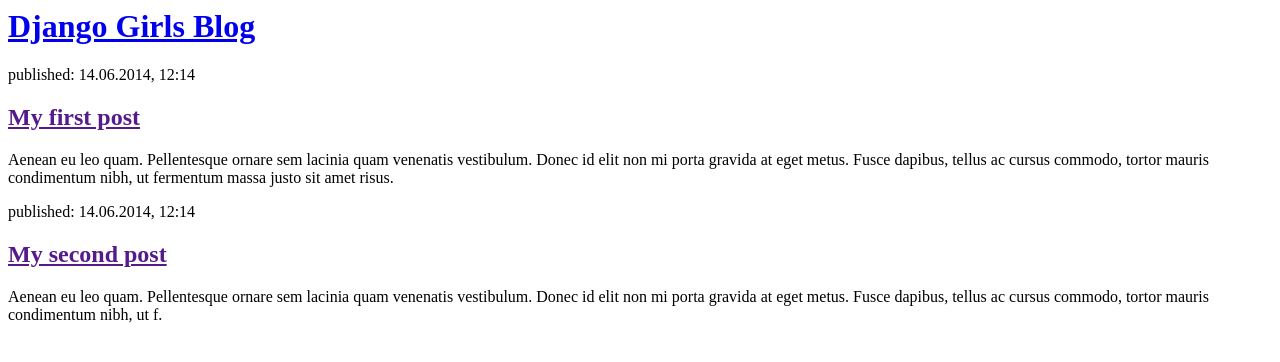
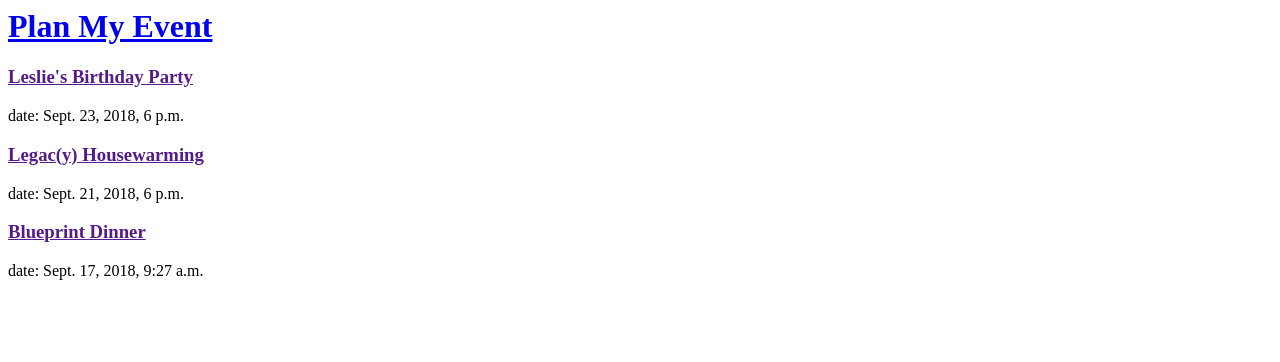
Before and after one commit to lesliexin/plan_my_event, a Django app: page / in a window 1280 px wide. Shown: the top 362 px of the page. Run offline with Django 3.2, Linux system fonts and the light colour scheme; data comes from the database, SQL or seed files in the repository; both versions use the stored data as it was after the commit.

Commit message:
modified templates to display events

```diff
--- a/my_event_site/event_app/templates/event_app/event_list.html
+++ b/my_event_site/event_app/templates/event_app/event_list.html
@@ -1,22 +1,17 @@
 <html>
     <head>
-        <title>Plan mhy event</title>
+        <title>Plan My Event</title>
     </head>
     <body>
         <div>
-            <h1><a href="/">Django Girls Blog</a></h1>
-        </div>
+    		<h1><a href="/">Plan My Event</a></h1>
+		</div>
 
-        <div>
-            <p>published: 14.06.2014, 12:14</p>
-            <h2><a href="">My first post</a></h2>
-            <p>Aenean eu leo quam. Pellentesque ornare sem lacinia quam venenatis vestibulum. Donec id elit non mi porta gravida at eget metus. Fusce dapibus, tellus ac cursus commodo, tortor mauris condimentum nibh, ut fermentum massa justo sit amet risus.</p>
-        </div>
-
-        <div>
-            <p>published: 14.06.2014, 12:14</p>
-            <h2><a href="">My second post</a></h2>
-            <p>Aenean eu leo quam. Pellentesque ornare sem lacinia quam venenatis vestibulum. Donec id elit non mi porta gravida at eget metus. Fusce dapibus, tellus ac cursus commodo, tortor mauris condimentum nibh, ut f.</p>
-        </div>
+		{% for event in events %}
+    		<div>
+        		<h3><a href="">{{ event.name }}</a></h3>
+        		<p>date: {{ event.date }}</p>
+    		</div>
+		{% endfor %}
     </body>
 </html>
--- a/my_event_site/event_app/views.py
+++ b/my_event_site/event_app/views.py
@@ -8,4 +8,5 @@
 
 # Create your views here.
 def event_list(request):
-    return render(request, 'event_app/event_list.html', {})
+	events = Event.objects.all()
+	return render(request, 'event_app/event_list.html', {'events': events} )
```
Also changed, not shown: my_event_site/db.sqlite3.
